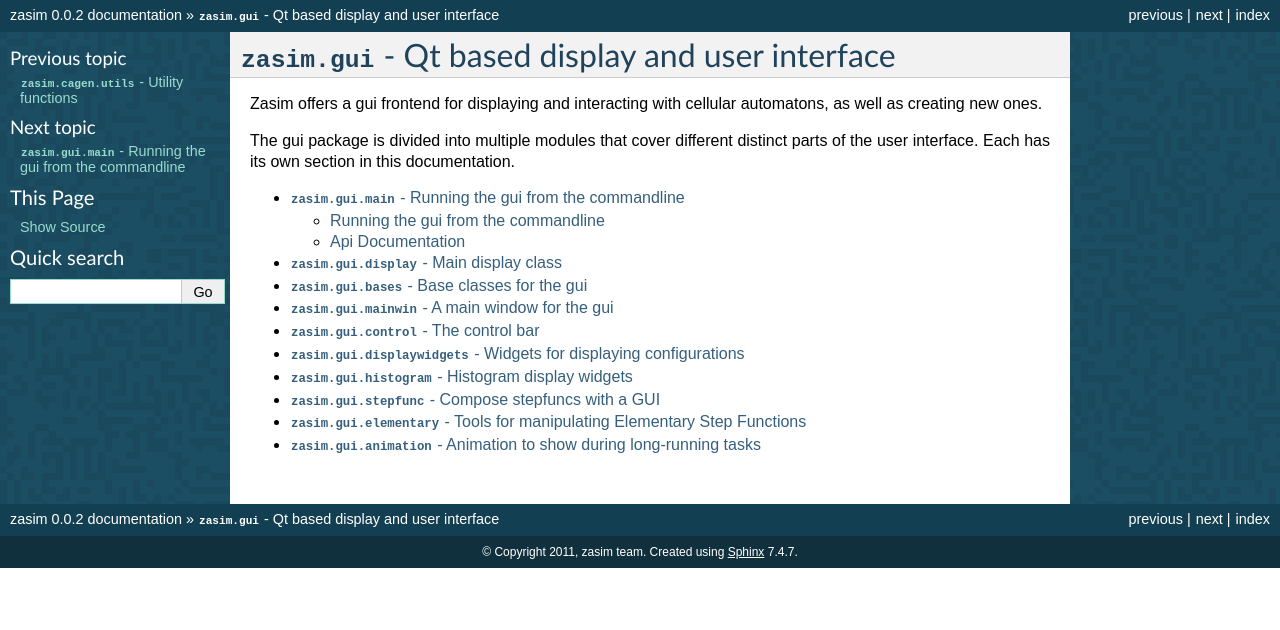
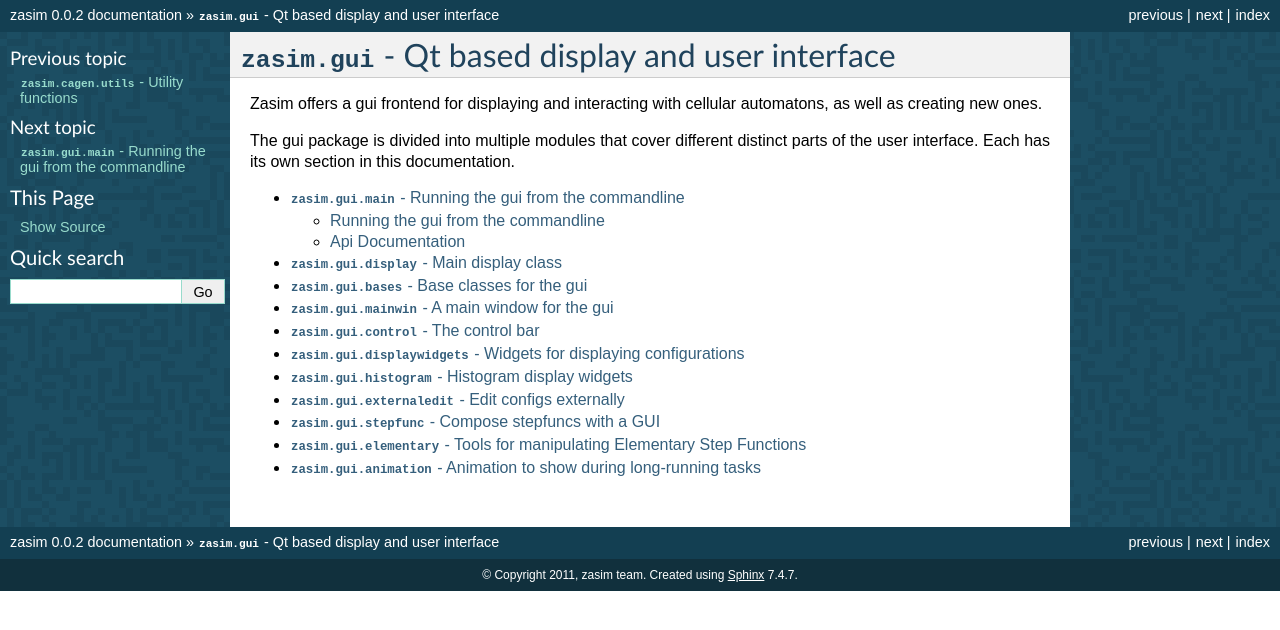
Before and after one commit to timo/zasim, a Sphinx documentation site: the page built from docs/gui.rst, in a window 1280 px wide. Shown: the top 630 px of the page. Built offline with Sphinx 7.4.7, drawn with Linux system fonts in a browser that asks for light colours; formulas are drawn with MathJax 3.

Commit message:
add externaledit to documentation

```diff
--- a/docs/gui.rst
+++ b/docs/gui.rst
@@ -17,6 +17,7 @@ documentation.
     gui/control
     gui/displaywidgets
     gui/histogram
+    gui/externaledit
     gui/stepfunc
     gui/elementary
     gui/animation
--- /dev/null
+++ b/docs/gui/externaledit.rst
@@ -0,0 +1,4 @@
+:mod:`zasim.gui.externaledit` - Edit configs externally
+=======================================================
+
+.. automodule:: zasim.gui.externaledit
```
